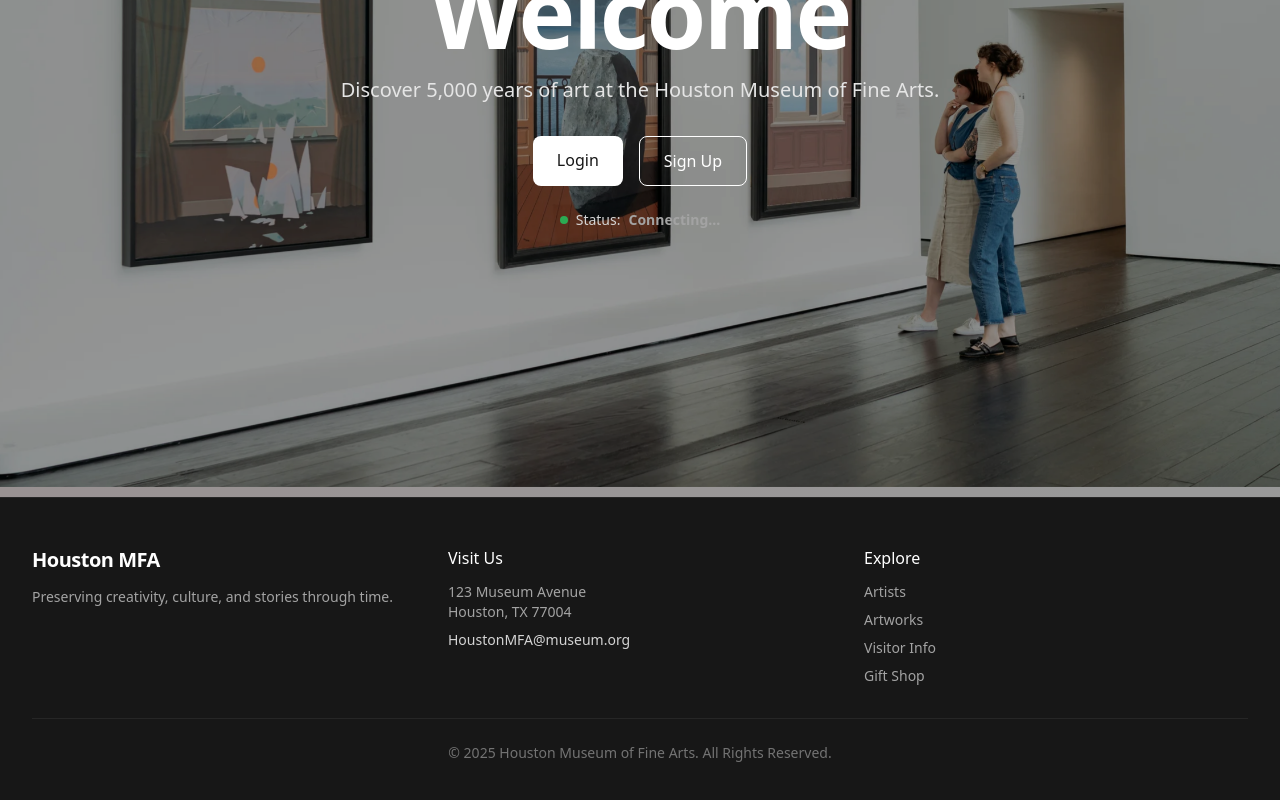
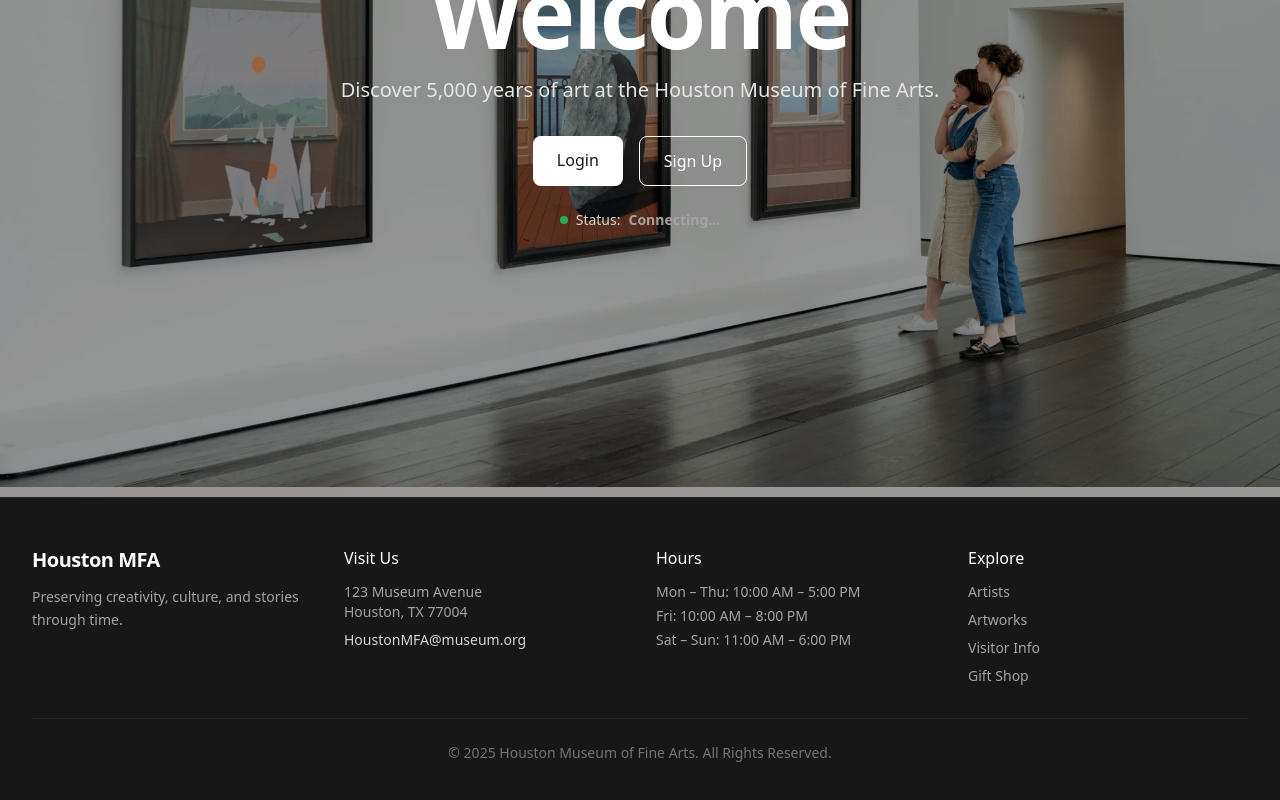
Before and after one commit to yaozay/MFAH-app, a React (Vite) app in the folder frontend/: page / in a window 1280 px wide. Shown: the part 368-1168 px from the top of the page. Built offline with nearby package versions, Linux system fonts and the light colour scheme; no server answers.

Commit message:
added hours to footer

```diff
--- a/frontend/src/components/Footer.jsx
+++ b/frontend/src/components/Footer.jsx
@@ -2,7 +2,7 @@
   return (
     <footer className="bg-neutral-900 text-neutral-400 border-t border-neutral-800">
       <div className="max-w-7xl mx-auto px-6 sm:px-8 py-12">
-        <div className="grid grid-cols-1 md:grid-cols-3 gap-8 mb-8">
+        <div className="grid grid-cols-1 md:grid-cols-4 gap-8 mb-8">
           <div>
             <h3 className="text-xl font-semibold text-white mb-3 tracking-tight">
               Houston MFA
@@ -11,11 +11,14 @@
               Preserving creativity, culture, and stories through time.
             </p>
           </div>
-
           <div>
             <h4 className="text-white font-medium mb-3">Visit Us</h4>
             <div className="space-y-2 text-sm">
-              <p>123 Museum Avenue<br />Houston, TX 77004</p>
+              <p>
+                123 Museum Avenue
+                <br />
+                Houston, TX 77004
+              </p>
               <p>
                 <a
                   href="mailto:HoustonMFA@museum.org"
@@ -26,7 +29,14 @@
               </p>
             </div>
           </div>
-
+          <div>
+            <h4 className="text-white font-medium mb-3">Hours</h4>
+            <ul className="space-y-1 text-sm">
+              <li>Mon – Thu: 10:00 AM – 5:00 PM</li>
+              <li>Fri: 10:00 AM – 8:00 PM</li>
+              <li>Sat – Sun: 11:00 AM – 6:00 PM</li>
+            </ul>
+          </div>
           <div>
             <h4 className="text-white font-medium mb-3">Explore</h4>
             <ul className="space-y-2 text-sm">
@@ -53,7 +63,6 @@
             </ul>
           </div>
         </div>
-
         <div className="border-t border-neutral-800 pt-6">
           <p className="text-center text-sm text-neutral-500">
             © 2025 Houston Museum of Fine Arts. All Rights Reserved.
```
